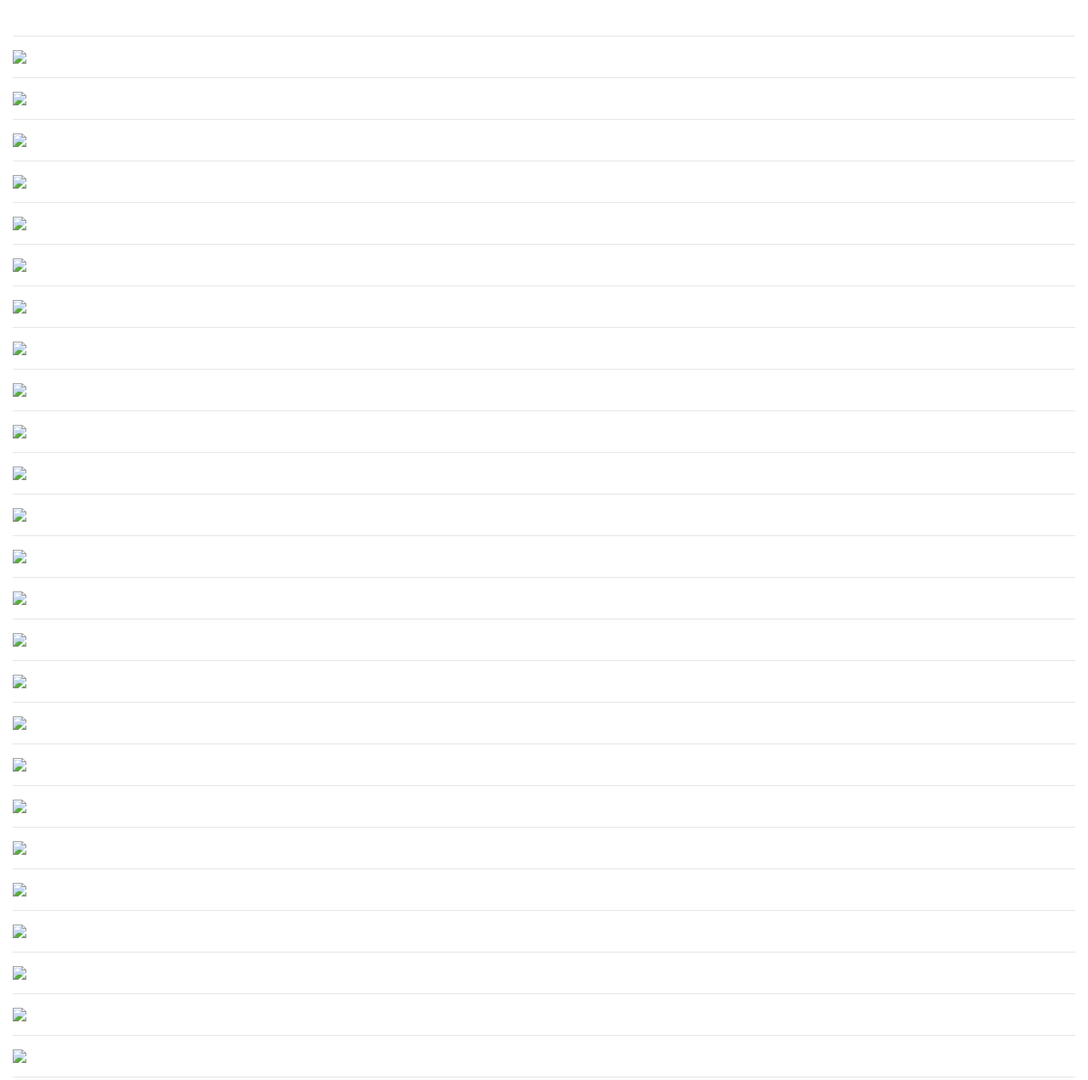
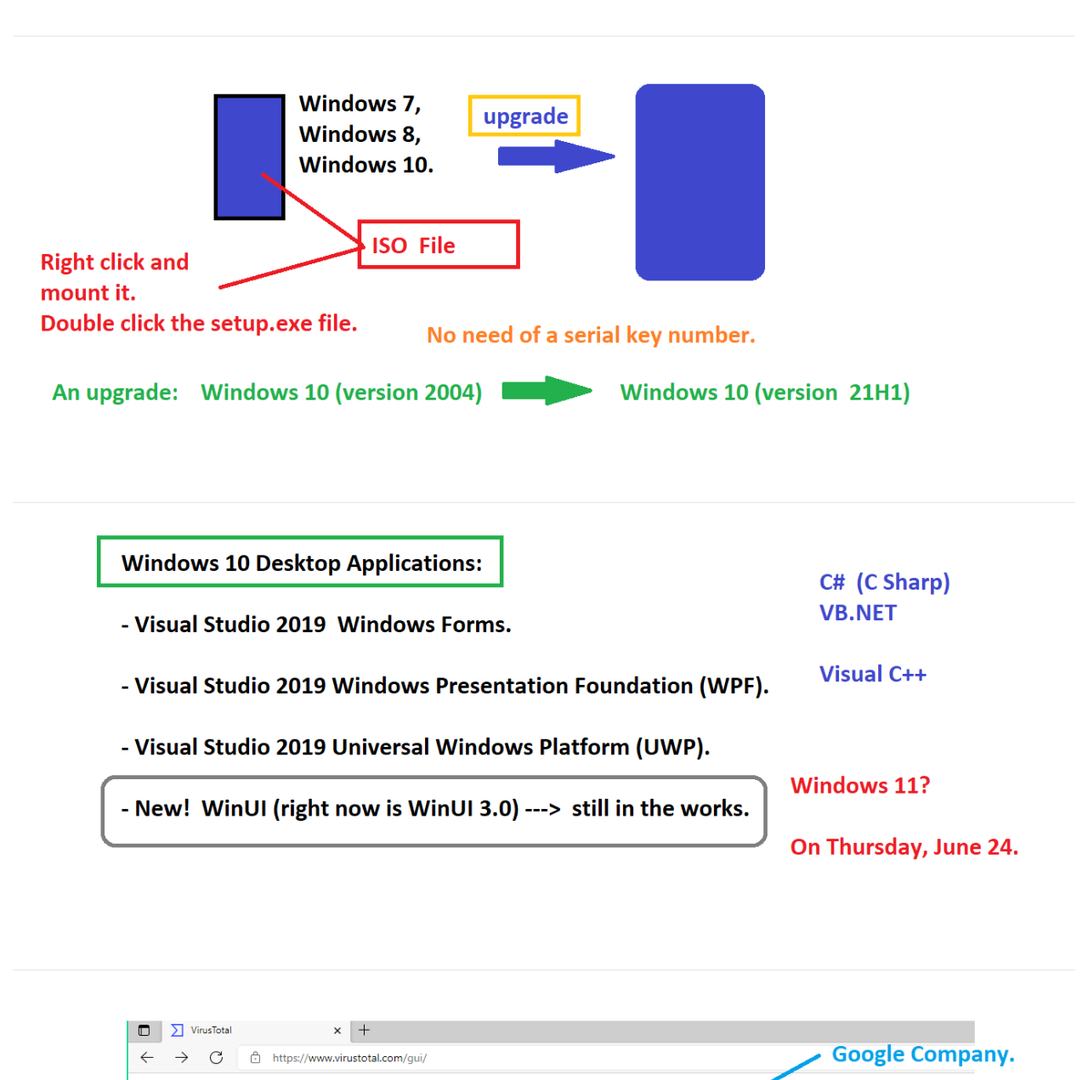
Before and after one commit to pasadena2022/pasadena2022.github.io, a plain HTML site: page windows10notes.html in a window 1280 px wide. Shown: the part 6789-8060 px from the top of the page at 85% size. Drawn offline with nearby package versions, Linux system fonts and the light colour scheme.

Commit message:
Update windows10notes.html

```diff
--- a/windows10notes.html
+++ b/windows10notes.html
@@ -75,31 +75,31 @@
 <img src="images/windows10011.png" class="img-fluid d-block mx-auto"><hr>
 <img src="images/windows10012.png" class="img-fluid d-block mx-auto"><hr>
 
-	<img src="windows10014.png" class="img-fluid mx-auto d-block"><hr>
-<img src="windows10015.png" class="img-fluid mx-auto d-block"><hr>
-<img src="windows10016.png" class="img-fluid mx-auto d-block"><hr>
-<img src="windows10017.png" class="img-fluid mx-auto d-block"><hr>
-<img src="windows10018.png" class="img-fluid mx-auto d-block"><hr>
-<img src="windows10019.png" class="img-fluid mx-auto d-block"><hr>
-<img src="windows10020.png" class="img-fluid mx-auto d-block"><hr>
-<img src="windows10021.png" class="img-fluid mx-auto d-block"><hr>
-<img src="windows10022.png" class="img-fluid mx-auto d-block"><hr>
-<img src="windows10023.png" class="img-fluid mx-auto d-block"><hr>
-<img src="windows10024.png" class="img-fluid mx-auto d-block"><hr>
-<img src="windows10025.png" class="img-fluid mx-auto d-block"><hr>
-<img src="windows10026.png" class="img-fluid mx-auto d-block"><hr>
-<img src="windows10027.png" class="img-fluid mx-auto d-block"><hr>
-<img src="windows10028.png" class="img-fluid mx-auto d-block"><hr>
-<img src="windows10029.png" class="img-fluid mx-auto d-block"><hr>
-<img src="windows10030.png" class="img-fluid mx-auto d-block"><hr>
-<img src="windows10031.png" class="img-fluid mx-auto d-block"><hr>
-<img src="windows10032.png" class="img-fluid mx-auto d-block"><hr>
-<img src="windows10033.png" class="img-fluid mx-auto d-block"><hr>
-<img src="windows10034.png" class="img-fluid mx-auto d-block"><hr>
-<img src="windows10035.png" class="img-fluid mx-auto d-block"><hr>
-<img src="windows10036.png" class="img-fluid mx-auto d-block"><hr>
-<img src="windows10037.png" class="img-fluid mx-auto d-block"><hr>
-<img src="windows10038.png" class="img-fluid mx-auto d-block"><hr>
+<img src="images/windows10014.png" class="img-fluid mx-auto d-block"><hr>
+<img src="images/windows10015.png" class="img-fluid mx-auto d-block"><hr>
+<img src="images/windows10016.png" class="img-fluid mx-auto d-block"><hr>
+<img src="images/windows10017.png" class="img-fluid mx-auto d-block"><hr>
+<img src="images/windows10018.png" class="img-fluid mx-auto d-block"><hr>
+<img src="images/windows10019.png" class="img-fluid mx-auto d-block"><hr>
+<img src="images/windows10020.png" class="img-fluid mx-auto d-block"><hr>
+<img src="images/windows10021.png" class="img-fluid mx-auto d-block"><hr>
+<img src="images/windows10022.png" class="img-fluid mx-auto d-block"><hr>
+<img src="images/windows10023.png" class="img-fluid mx-auto d-block"><hr>
+<img src="images/windows10024.png" class="img-fluid mx-auto d-block"><hr>
+<img src="images/windows10025.png" class="img-fluid mx-auto d-block"><hr>
+<img src="images/windows10026.png" class="img-fluid mx-auto d-block"><hr>
+<img src="images/windows10027.png" class="img-fluid mx-auto d-block"><hr>
+<img src="images/windows10028.png" class="img-fluid mx-auto d-block"><hr>
+<img src="images/windows10029.png" class="img-fluid mx-auto d-block"><hr>
+<img src="images/windows10030.png" class="img-fluid mx-auto d-block"><hr>
+<img src="images/windows10031.png" class="img-fluid mx-auto d-block"><hr>
+<img src="images/windows10032.png" class="img-fluid mx-auto d-block"><hr>
+<img src="images/windows10033.png" class="img-fluid mx-auto d-block"><hr>
+<img src="images/windows10034.png" class="img-fluid mx-auto d-block"><hr>
+<img src="images/windows10035.png" class="img-fluid mx-auto d-block"><hr>
+<img src="images/windows10036.png" class="img-fluid mx-auto d-block"><hr>
+<img src="images/windows10037.png" class="img-fluid mx-auto d-block"><hr>
+<img src="images/windows10038.png" class="img-fluid mx-auto d-block"><hr>
 
 
 </div>
```
